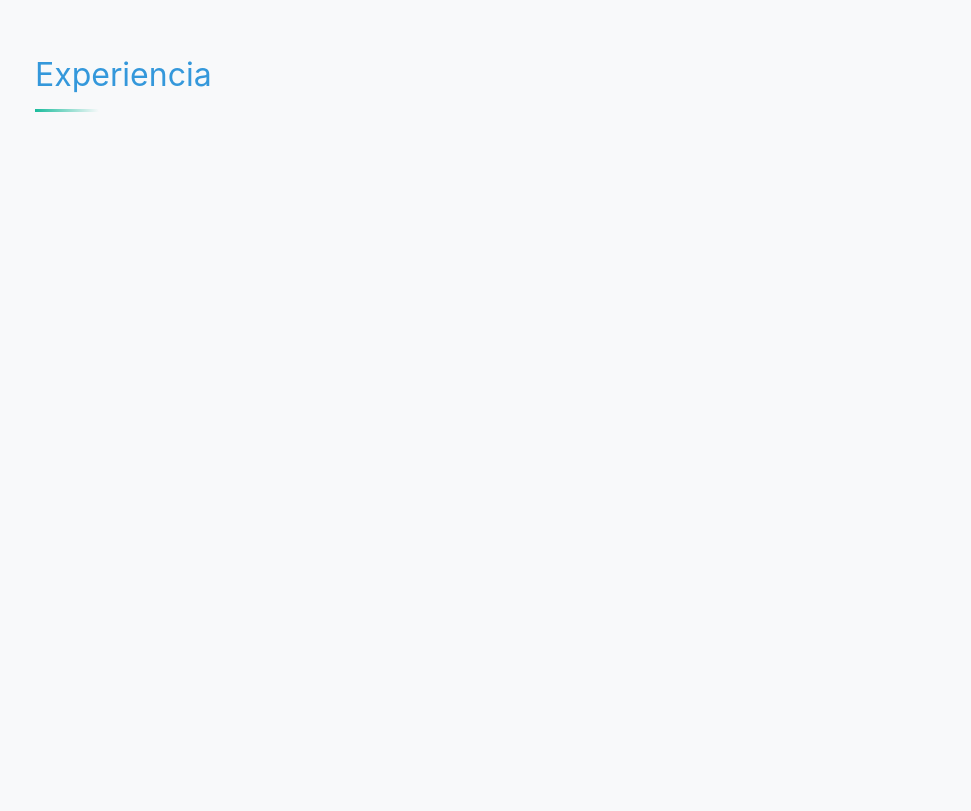
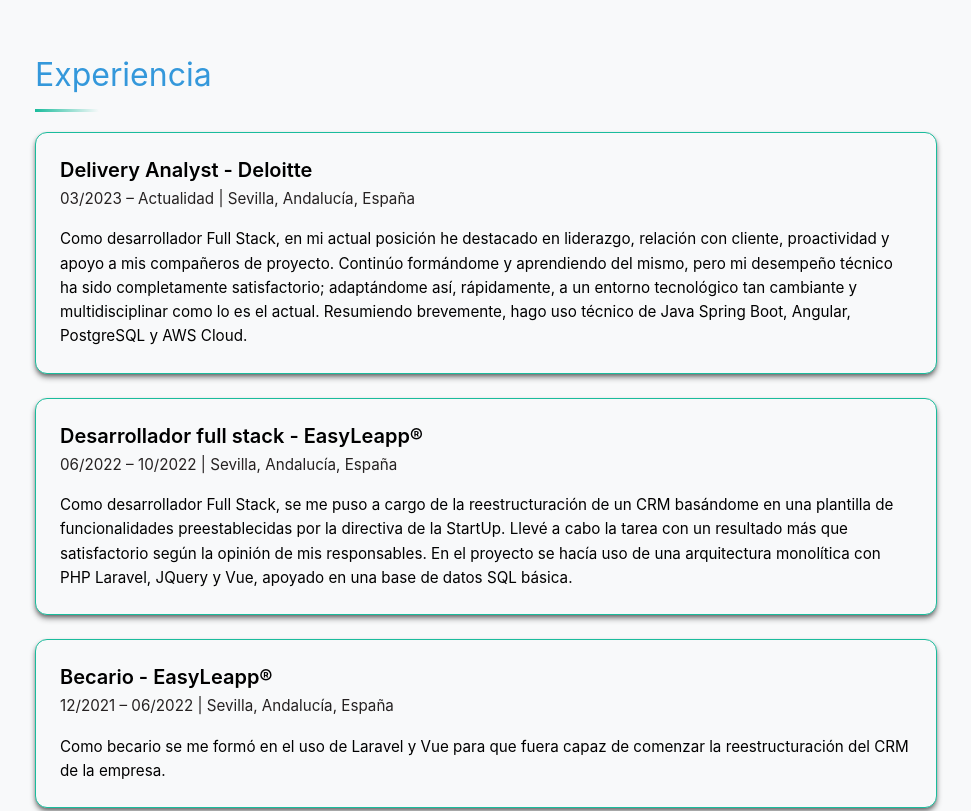
Before and after one commit to Jastxz/Curriculum-Vitae, a Vue app in the folder CV/: page / in a window 1280 px wide. Shown: the part 2080-2891 px from the top of the page, without its empty margins (279-1250 px from the left). Built offline with nearby package versions, Linux system fonts and the light colour scheme.

Commit message:
Añadida experiencia de trabajo

```diff
--- a/CV/src/assets/base.css
+++ b/CV/src/assets/base.css
@@ -12,12 +12,15 @@
   --color-primary: var(--azul);
   --color-secundary: var(--turquesa);
   --color-text: rgb(0, 0, 0);
+  --color-text-weak: rgb(37, 33, 33);
   --color-background: var(--blanco);
   --link-color: var(--blanco);
   --link-hover: var(--naranja-suave);
   --selection-color: var(--gris-palido);
   --selection-background: var(--turquesa-2);
   --vue-text: var(--vue-color);
+  --sombras-1: rgba(0, 0, 0, 0.479);
+  --sombras-2: rgba(0, 0, 0, 0.322);
 }
 
 [data-theme='dark'] {
@@ -34,12 +37,15 @@
   --color-primary: var(--azul);
   --color-secundary: var(--naranja-suave);
   --color-text: var(--blanco);
+  --color-text-weak: #dddddd;
   --color-background: var(--negro);
   --link-color: var(--negro);
   --link-hover: var(--turquesa);
   --selection-color: var(--gris-palido);
   --selection-background: var(--naranja-suave-2);
   --vue-text: var(--verde-oscuro);
+  --sombras-1: rgb(255, 255, 255);
+  --sombras-2: rgba(255, 255, 255, 0.822);
 }
 
 *,
--- /dev/null
+++ b/CV/src/components/home/ContenidoExperiencia.vue
@@ -0,0 +1,33 @@
+<template>
+  <Tarjeta :title="trabajoActual" :subtitle="tiempoLugarActual">{{ descripciónActual }}</Tarjeta>
+  <Tarjeta :title="fullLeap" :subtitle="tiempoLugarLeap">{{ descripciónLeap }}</Tarjeta>
+  <Tarjeta :title="becaLeap" :subtitle="tiempoLugarLeapBeca">{{ descripciónLeapBeca }}</Tarjeta>
+</template>
+
+<script setup lang="ts">
+import Tarjeta from '../tools/Tarjeta.vue'
+
+// Títulos
+const trabajoActual = 'Delivery Analyst - Deloitte'
+const fullLeap = 'Desarrollador full stack - EasyLeapp®'
+const becaLeap = 'Becario - EasyLeapp®'
+
+// Subtítulos
+const tiempoLugarActual = '03/2023 – Actualidad | Sevilla, Andalucía, España'
+const tiempoLugarLeap = '06/2022 – 10/2022 | Sevilla, Andalucía, España'
+const tiempoLugarLeapBeca = '12/2021 – 06/2022 | Sevilla, Andalucía, España'
+
+// Textos de los párrafos
+const descripciónActual =
+  'Como desarrollador Full Stack, en mi actual posición he destacado en liderazgo, relación con cliente, proactividad y apoyo a mis compañeros de proyecto. \
+  Continúo formándome y aprendiendo del mismo, pero mi desempeño técnico ha sido completamente satisfactorio; adaptándome así, rápidamente, a un entorno \
+  tecnológico tan cambiante y multidisciplinar como lo es el actual. Resumiendo brevemente, hago uso técnico de Java Spring Boot, Angular, PostgreSQL y AWS Cloud.'
+const descripciónLeap =
+  'Como desarrollador Full Stack, se me puso a cargo de la reestructuración de un CRM basándome en una plantilla de funcionalidades preestablecidas por \
+  la directiva de la StartUp. Llevé a cabo la tarea con un resultado más que satisfactorio según la opinión de mis responsables. En el proyecto se hacía \
+  uso de una arquitectura monolítica con PHP Laravel, JQuery y Vue, apoyado en una base de datos SQL básica.'
+const descripciónLeapBeca =
+  'Como becario se me formó en el uso de Laravel y Vue para que fuera capaz de comenzar la reestructuración del CRM de la empresa.'
+</script>
+
+<style></style>
--- a/CV/src/components/skeleton/Main.vue
+++ b/CV/src/components/skeleton/Main.vue
@@ -9,7 +9,7 @@
         <!-- Sección Experiencia -->
         <section id="experience" class="section">
           <h2>Experiencia</h2>
-          <!-- Contenido de la sección -->
+          <ContenidoExperiencia></ContenidoExperiencia>
         </section>
 
         <!-- Sección Proyectos -->
@@ -28,6 +28,7 @@
 
 <script setup lang="ts">
 import ContenidoInicio from '../home/ContenidoInicio.vue';
+import ContenidoExperiencia from '../home/ContenidoExperiencia.vue';
 </script>
 
 <style>
--- a/CV/src/components/tools/Tarjeta.vue
+++ b/CV/src/components/tools/Tarjeta.vue
@@ -102,10 +102,10 @@
   display: flex;
   border-radius: 12px;
   overflow: hidden;
-  background-color: white;
+  background-color: var(--color-background);
   box-shadow:
-    0 4px 6px -1px rgba(0, 0, 0, 0.1),
-    0 2px 4px -1px rgba(0, 0, 0, 0.06);
+    0 4px 6px -1px var(--sombras-1),
+    0 2px 4px -1px var(--sombras-2);
   margin: 1.5rem 0;
 }
 
@@ -167,7 +167,7 @@
   margin: 0 0 0.25rem;
   font-size: 1.25rem;
   font-weight: 600;
-  color: #2c3e50;
+  color: var(--color-text);
   line-height: 1.3;
 }
 
@@ -175,7 +175,7 @@
   margin: 0;
   font-size: 0.95rem;
   font-weight: 400;
-  color: #6b7280;
+  color: var(--color-text-weak);
 }
 
 /* Icono */
@@ -205,32 +205,32 @@
 .card-body {
   font-size: 0.95rem;
   line-height: 1.6;
-  color: #4b5563;
+  color: var(--color-text);
 }
 
 /* Footer */
 .card-footer {
   margin-top: 1.5rem;
   padding-top: 1rem;
-  border-top: 1px solid #e5e7eb;
+  border-top: 1px solid var(--color-secundary);
 }
 
 /* Temas */
 .theme-default {
-  border: 1px solid #e5e7eb;
+  border: 1px solid var(--color-secundary);
 }
 
 .theme-primary {
-  border-top: 4px solid #4b6cb7;
+  border-top: 4px solid var(--color-primary);
 }
 
 .theme-secondary {
-  border-left: 4px solid #4b6cb7;
+  border-left: 4px solid var(--color-primary);
 }
 
 .theme-accent {
-  background: linear-gradient(to bottom right, #ffffff, #f3f4f6);
-  border: 1px solid #e5e7eb;
+  background: linear-gradient(to bottom right, var(--color-primary), var(--color-secundary));
+  border: 1px solid var(--color-text);
 }
 
 /* Hover effect */
@@ -243,8 +243,8 @@
 .with-hover:hover {
   transform: translateY(-5px);
   box-shadow:
-    0 10px 25px -5px rgba(0, 0, 0, 0.1),
-    0 10px 10px -5px rgba(0, 0, 0, 0.04);
+    0 10px 25px -5px var(--sombras-1),
+    0 10px 10px -5px var(--sombras-2);
 }
 
 /* Responsive */
```
